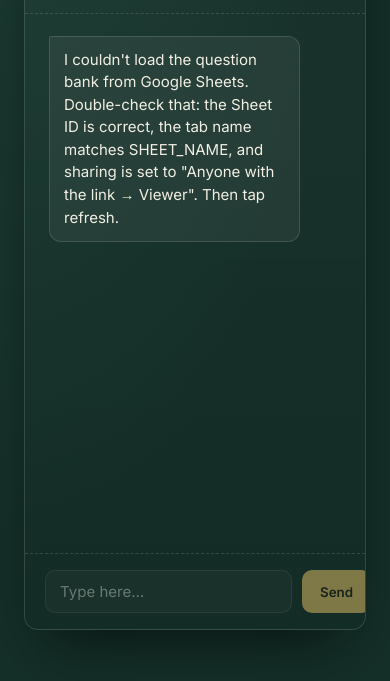
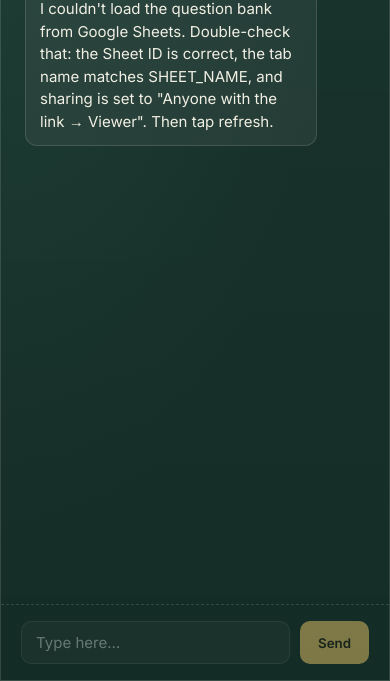
Before and after one commit to Emmy-obed/Accounting-Past-Questions, a plain HTML site: page index.html in a window 390 px wide. Shown: the part 163-844 px from the top of the page. Drawn offline with nearby package versions, Linux system fonts and the light colour scheme; no server answers.

Commit message:
Update index.html

```diff
--- a/index.html
+++ b/index.html
@@ -34,6 +34,7 @@
     align-items:center;
     justify-content:center;
     min-height:100vh;
+    min-height:100dvh;
     padding:24px;
   }
   .app{
@@ -47,6 +48,7 @@
     display:flex;
     flex-direction:column;
     height:min(88vh,760px);
+    height:min(88dvh,760px);
   }
   header{
     padding:20px 24px 16px;
@@ -85,6 +87,9 @@
   #chatLog{
     flex:1;
     overflow-y:auto;
+    -webkit-overflow-scrolling:touch;
+    touch-action:pan-y;
+    overscroll-behavior:contain;
     padding:22px 24px;
     display:flex;
     flex-direction:column;
@@ -248,6 +253,16 @@
   @media (prefers-reduced-motion: reduce){
     .msg,.qa-card{animation:none;}
     .typing span{animation:none;}
+  }
+
+  @media (max-width: 480px){
+    body{ padding:0; }
+    .app{
+      max-width:100%;
+      height:100vh;
+      height:100dvh;
+      border-radius:0;
+    }
   }
 </style>
 </head>
```
